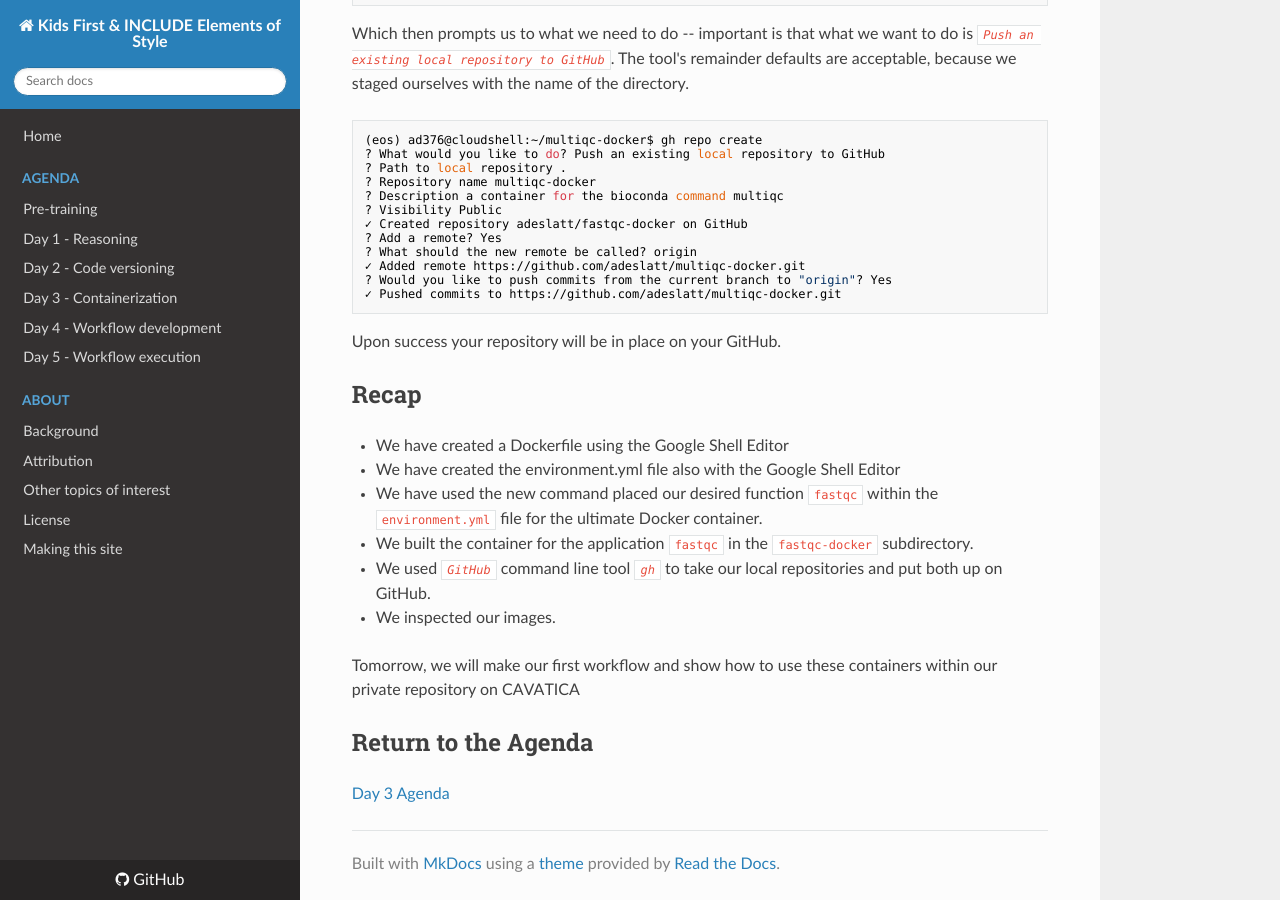
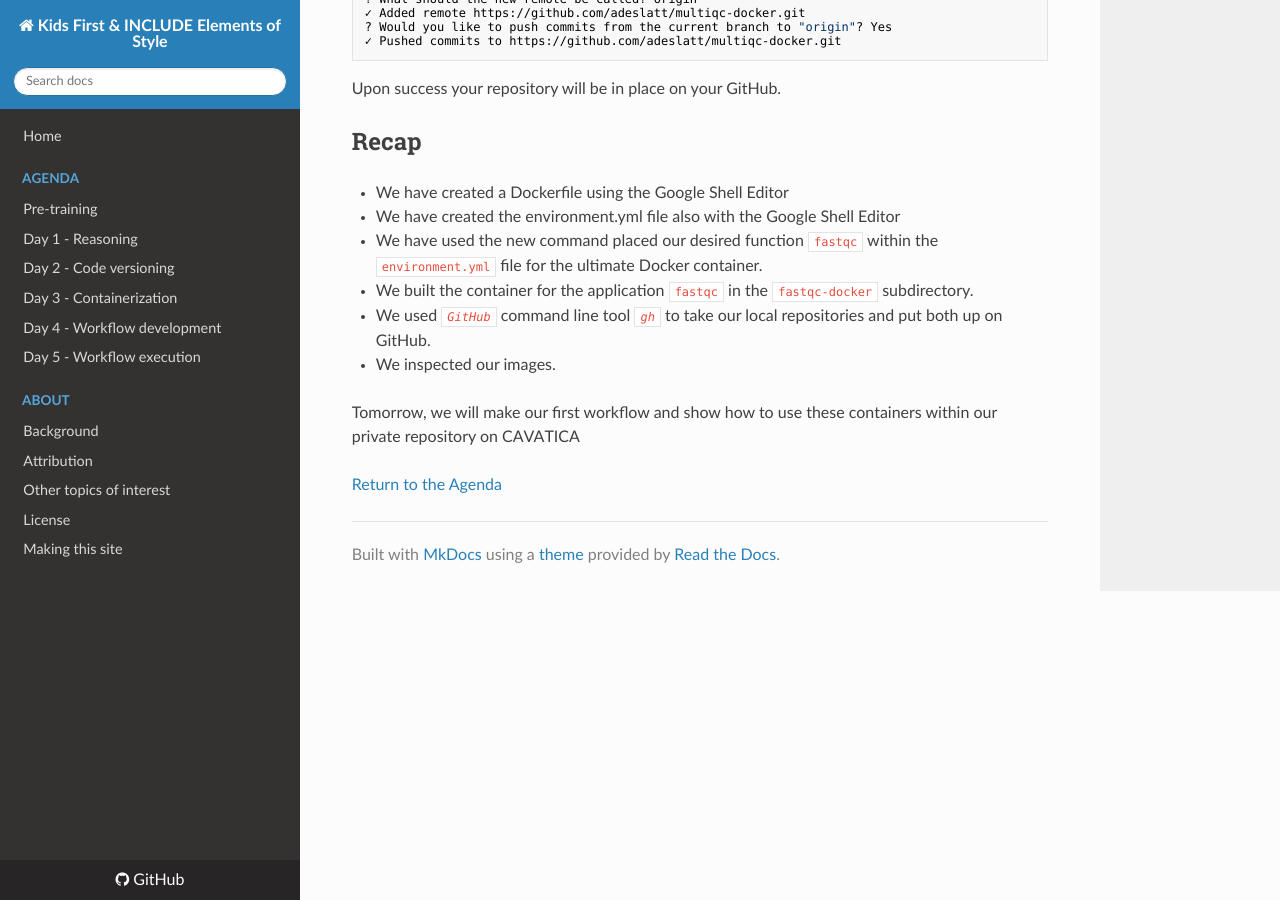
Before and after one commit to NIH-NICHD/Kids-First-INCLUDE-Elements-of-Style-Workflow-Creation-Maintenance, an MkDocs documentation site: the page built from docs/classes/day-3-containerization/building-dockerfiles.md, in a window 1280 px wide and 900 px high, scrolled down 13326 px. Built offline with MkDocs 1.6.1, drawn with Linux system fonts in a browser that asks for light colours; nearby versions of some CDN libraries.

````diff
--- a/docs/classes/day-3-containerization/building-dockerfiles.md
+++ b/docs/classes/day-3-containerization/building-dockerfiles.md
@@ -1,12 +1,12 @@
 <p>
-<img src="https://github.com/NIH-NICHD/Kids-First-Elements-of-Style-Workflow-Creation-Maintenance/blob/main/assets/Moby-Logo.png" width=200>
+<img src="/../../img/Moby-Logo.png" width=200>
 </p>
 <b>
 </b>
 
 # Building Dockerfiles
 
-We have now learned that we can control our environment with [conda](https://conda.io).   If you haven't done that lesson, it would be best for you to go through that lesson before beginning with this step.  The [Conda Lesson](https://github.com/NIH-NICHD/Kids-First-Elements-of-Style-Workflow-Creation-Maintenance/blob/main/classes/Creating-A-Conda-Environment/README.md#creating-a-conda-environment) will show you how to create a clean environment.
+We have now learned that we can control our environment with [conda](https://conda.io).   If you haven't done that lesson, it would be best for you to go through that lesson before beginning with this step.  The [Conda Lesson](creating-a-conda-environment.md) will show you how to create a clean environment.
 
 Now we will show how to build an Docker image [Docker](https://www.docker.com/) from a Dockerfile and we will use this in our workflow in three ways:  in a Nextflow workflow script, in a common workflow script and as an Application within CAVATICA.
 
@@ -57,7 +57,7 @@ The `docker` application requires the exact filename `Dockerfile` when creating
 
 In the google shell editor window this time, open the file named `Dockerfile`
 
-<img src="https://github.com/NIH-NICHD/Kids-First-Elements-of-Style-Workflow-Creation-Maintenance/blob/main/assets/GoogleShellDockerFile1.png">
+<img src="/../../img/GoogleShellDockerFile1.png">
 
 Copy the contents of the window below and paste it into your window.
 
@@ -78,7 +78,7 @@ ENV PATH /opt/conda/envs/${ENV_NAME}/bin:$PATH
 
 After pasting in the window, your file should look like this:
 
-<img src="https://github.com/NIH-NICHD/Kids-First-Elements-of-Style-Workflow-Creation-Maintenance/blob/main/assets/GoogleShellDockerfile2.png">
+<img src="/../../img/GoogleShellDockerfile2.png">
 
 The `docker` application understands the commands `FROM`, `LABEL`, `ARG ENV_NAME`, `COPY`, `RUN` and `ENV PATH`.
 It also knows that `#` are comments and are for the human reader that is reading this file to understand what is happening within the file itself.
@@ -91,7 +91,7 @@ You will see later that you can `COPY` your own custom scripts for use within th
 
 Notice as well we are prompted to look at our quotas, not an infinite resource but pretty good availability for a free asset.
 
-<img src="https://github.com/NIH-NICHD/Kids-First-Elements-of-Style-Workflow-Creation-Maintenance/blob/main/assets/GoogleShellQuotaInformation.png">
+<img src="/../../img/GoogleShellQuotaInformation.png">
 
 Now we will inspect our `environment.yml` which is being used by `conda` to install our desired application.
 
@@ -140,7 +140,7 @@ docker build -t fastqc .
 
 Here the google shell asks to authorize it to complete the task.
 
-<img src="https://github.com/NIH-NICHD/Kids-First-Elements-of-Style-Workflow-Creation-Maintenance/blob/main/assets/GoogleShellDockerFileAuthorize.png">
+<img src="/../../img/GoogleShellDockerFileAuthorize.png">
 
 When it completes, we can verify that the image has been created listing all available images with the following command:
 
@@ -197,7 +197,7 @@ touch README.md
 
 Open with the Code Editor (the Markdown Editor is experimental).  To do so, hover over the *`README.md`* file and click *`Open With...`* and select *`Code Editor`*.
 
-<img src="https://github.com/NIH-NICHD/Kids-First-Elements-of-Style-Workflow-Creation-Maintenance/blob/main/assets/GoogleShellSelectCodeEditor.png">
+<img src="/../../img/GoogleShellSelectCodeEditor.png">
 
 Copy the contents here that explain what we have in this repository
 
@@ -237,7 +237,7 @@ Now edit the file (I added the *`\`* so Markdown would ignore the data but it me
 
 Please remove all the *`\`*'s the file will look like this:
 
-<img src="https://github.com/NIH-NICHD/Kids-First-Elements-of-Style-Workflow-Creation-Maintenance/blob/main/assets/GoogleShellFastqcREADMEfile.png" width=650>
+<img src="/../../img/GoogleShellFastqcREADMEfile.png" width=650>
 
 
 ### Use *`GitHub`* Command line tool *`gh`* to authenticate before we push create our repository.
@@ -421,7 +421,7 @@ touch README.md
 
 Open with the Code Editor (the Markdown Editor is experimental).  To do so, hover over the *`README.md`* file and click *`Open With...`* and select *`Code Editor`*.
 
-<img src="https://github.com/NIH-NICHD/Kids-First-Elements-of-Style-Workflow-Creation-Maintenance/blob/main/assets/GoogleShellSelectCodeEditor.png">
+<img src="/../../img/GoogleShellSelectCodeEditor.png">
 
 
 ```bash
@@ -462,7 +462,7 @@ Please remove all the *`\`*'s the file will look like this:
 
 After pasting in the window, your file should look like this:
 
-<img src="https://github.com/NIH-NICHD/Kids-First-Elements-of-Style-Workflow-Creation-Maintenance/blob/main/assets/GoogleShellMultiqcDockerfile.png" width=650>
+<img src="/../../img/GoogleShellMultiqcDockerfile.png" width=650>
 
 We now type
 
@@ -526,6 +526,4 @@ Upon success your repository will be in place on your GitHub.
 
 Tomorrow, we will make our first workflow and show how to use these containers within our private repository on CAVATICA
 
-## Return to the Agenda
-
-[Day 3 Agenda](https://github.com/NIH-NICHD/Kids-First-Elements-of-Style-Workflow-Creation-Maintenance#agenda-for-the-day-3-containerization-with-environment-control)
+[Return to the Agenda](day-3-containerization.md)
````
Also changed, not shown: docs/classes/day-3-containerization/creating-a-conda-environment.md (+1 -3 lines), docs/classes/day-3-containerization/recap-workspace-setup.md (+1 -1 lines).
